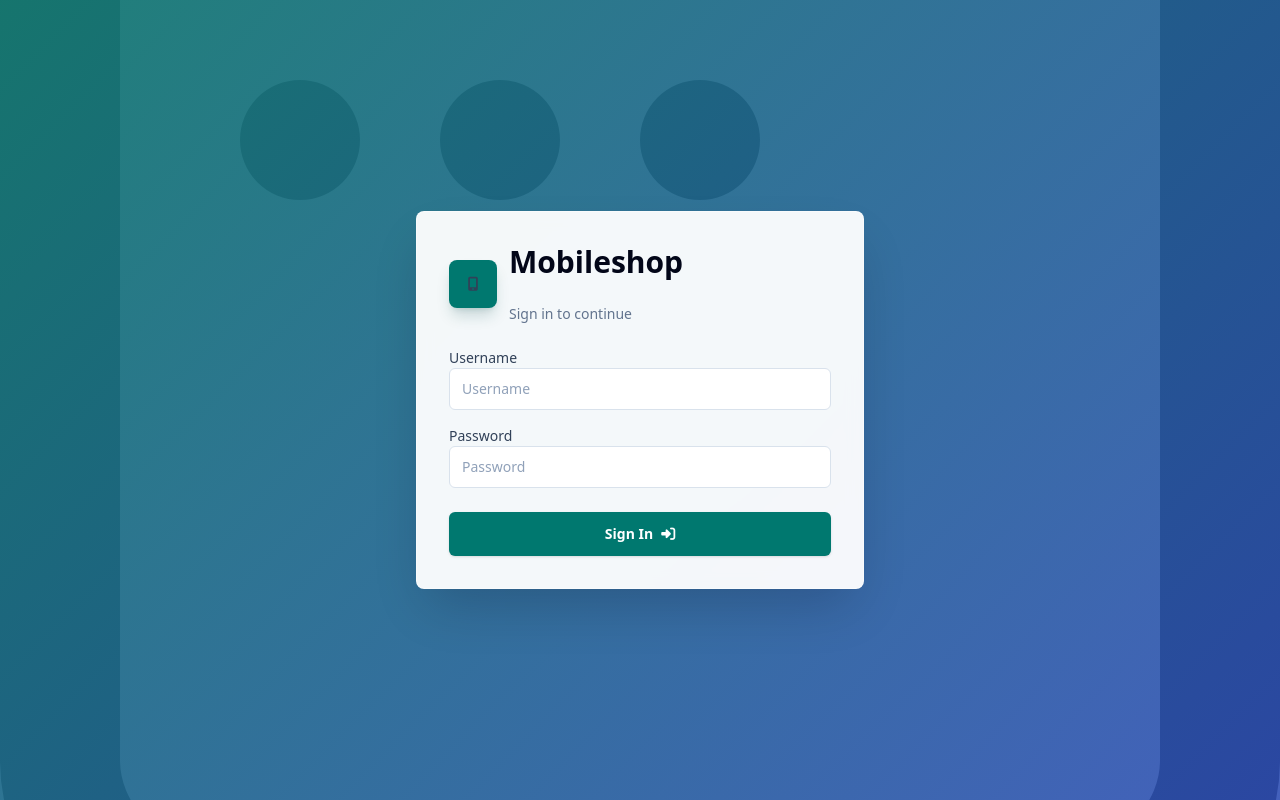
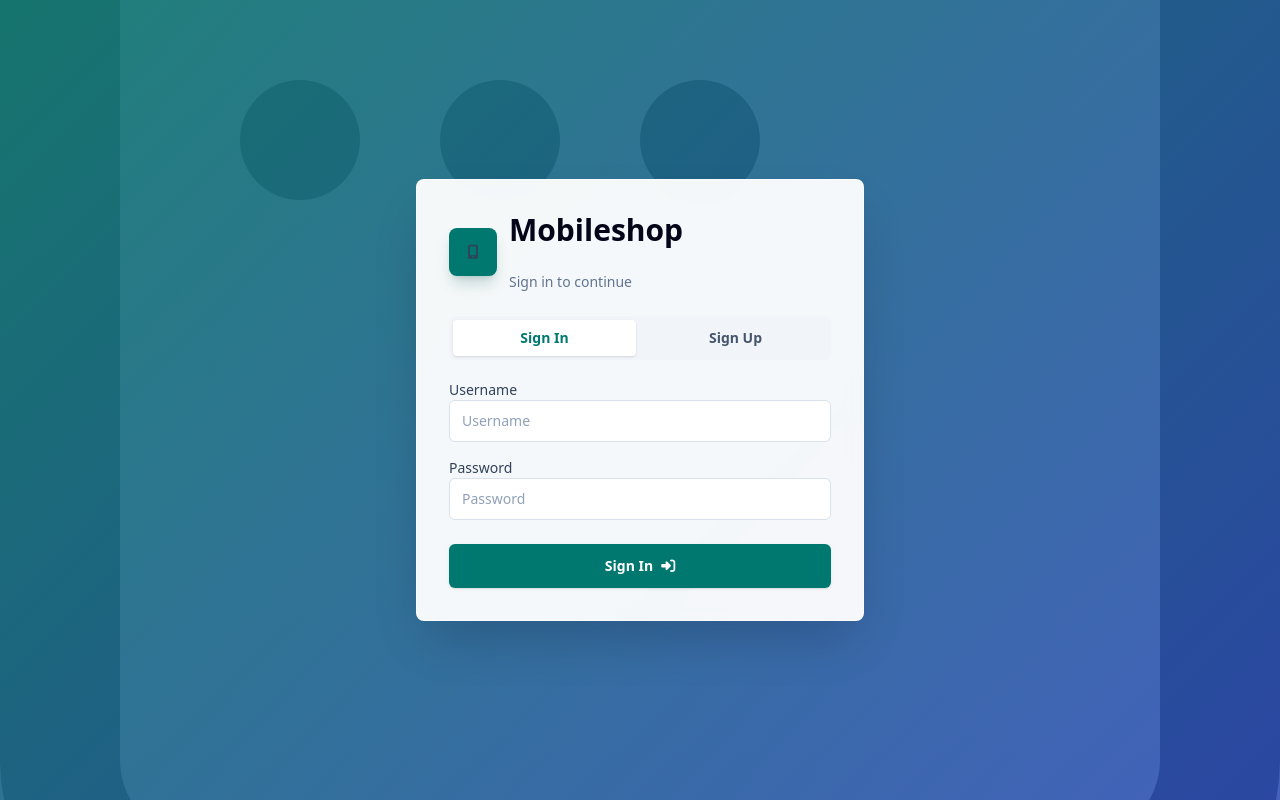
Before and after one commit to Sirichet-2300/Secondhand-mobile-phone-sales-system, a Next.js app in the folder web/my-app/: page / in a window 1280 px wide. Built offline with nearby package versions, Linux system fonts and the light colour scheme; no server answers.

Commit message:
update singup and fix edituser

```diff
--- a/web/my-app/app/backoffice/modal.tsx
+++ b/web/my-app/app/backoffice/modal.tsx
@@ -1,28 +1,40 @@
 'use client'
+
+import { ReactNode, useEffect, useState } from "react";
+import { createPortal } from "react-dom";
 
 interface ModalProps {
     title: string;
-    children: React.ReactNode;
+    children: ReactNode;
     isOpen: boolean;
     onClose: () => void;
 }
 
 export default function Modal({ title, children, isOpen, onClose }: ModalProps) {
-    return (
-        isOpen && (
-            <div className="fixed inset-0 z-50 flex items-center justify-center bg-slate-950/55 px-4 py-8 backdrop-blur-sm">
+    const [isMounted, setIsMounted] = useState(false);
+
+    useEffect(() => {
+        setIsMounted(true);
+    }, []);
+
+    if (!isMounted || !isOpen) {
+        return null;
+    }
+
+    return createPortal(
+        <div className="fixed inset-0 z-[1000] flex items-center justify-center bg-slate-950/55 px-4 py-8 text-slate-900 backdrop-blur-sm">
             <div className="w-full max-w-2xl overflow-hidden rounded-lg border border-slate-200 bg-white shadow-2xl shadow-slate-950/20">
                 <div className="flex items-center justify-between border-b border-slate-200 bg-slate-50 px-6 py-4">
                     <h2 className="text-lg font-semibold text-slate-950">{title}</h2>
-                        <button onClick={onClose} className="inline-flex h-9 w-9 items-center justify-center rounded-md text-slate-500 transition hover:bg-slate-200 hover:text-slate-900">
+                    <button type="button" onClick={onClose} className="inline-flex h-9 w-9 items-center justify-center rounded-md text-slate-500 transition hover:bg-slate-200 hover:text-slate-900">
                         <i className="fa-solid fa-xmark"></i>
                     </button>
                 </div>
-                    <div className="max-h-[75vh] overflow-auto p-6">
+                <div className="max-h-[75vh] overflow-auto p-6 text-slate-900">
                     {children}
                 </div>
             </div>
-            </div>
-        )
+        </div>,
+        document.body
     )
 }
--- a/web/my-app/app/globals.css
+++ b/web/my-app/app/globals.css
@@ -79,6 +79,14 @@ textarea::placeholder {
   @apply mt-6 inline-flex h-11 items-center justify-center gap-2 rounded-md bg-teal-700 px-5 text-sm font-semibold text-white shadow-sm transition hover:bg-teal-800 focus:outline-none focus:ring-4 focus:ring-teal-200;
 }
 
+.signin-box .signin-tab {
+  @apply m-0 h-9 rounded bg-transparent px-3 text-sm font-semibold text-slate-600 shadow-none hover:bg-white hover:text-slate-950 focus:ring-2 focus:ring-teal-100;
+}
+
+.signin-box .signin-tab-active {
+  @apply bg-white text-teal-700 shadow-sm hover:bg-white hover:text-teal-700;
+}
+
 .btn {
   @apply inline-flex min-h-10 items-center justify-center gap-2 rounded-md bg-teal-700 px-4 py-2 text-sm font-semibold text-white shadow-sm transition hover:bg-teal-800 focus:outline-none focus:ring-4 focus:ring-teal-100 disabled:cursor-not-allowed disabled:opacity-60;
 }
--- a/web/my-app/app/signin/page.tsx
+++ b/web/my-app/app/signin/page.tsx
@@ -1,38 +1,117 @@
 'use client'
-import { useState } from 'react'
+import { FormEvent, useState } from 'react'
 import { config } from '../config'
 import axios from 'axios'
 import Swal from 'sweetalert2'
 import { useRouter } from 'next/navigation'
 
+type AuthMode = 'signin' | 'signup'
+
 export default function SignIn() {
+  const [mode, setMode] = useState<AuthMode>('signin')
+  const [name, setName] = useState('')
   const [username, setUsername] = useState('')
   const [password, setPassword] = useState('')
+  const [confirmPassword, setConfirmPassword] = useState('')
+  const [isSubmitting, setIsSubmitting] = useState(false)
 
   const router = useRouter()
 
-  const handleSignIn = async () => {
-    try {
-      const payload = {
-        username: username,
-        password: password
+  const resetForm = () => {
+    setName('')
+    setUsername('')
+    setPassword('')
+    setConfirmPassword('')
   }
-      const response = await axios.post(`${config.apiUrl}/user/signin`, payload)
-      if (response.data.token !== null) {
-        localStorage.setItem('token', response.data.token)
 
-        if(response.data.level === "admin"){
+  const redirectByLevel = (level: string) => {
+    if (level === 'admin') {
       router.push('/backoffice/dashboard')
     } else {
       router.push('/backoffice/sell')
     }
-      } else {
+  }
+
+  const signInWithCredentials = async (usernameValue: string, passwordValue: string) => {
+    const response = await axios.post(`${config.apiUrl}/user/signin`, {
+      username: usernameValue,
+      password: passwordValue,
+    })
+
+    if (response.data.token !== null) {
+      localStorage.setItem('token', response.data.token)
+      redirectByLevel(response.data.level)
+      return
+    }
+
+    throw new Error('Invalid username or password')
+  }
+
+  const handleSignIn = async () => {
+    if (!username.trim() || !password.trim()) {
       Swal.fire({
         icon: 'warning',
-          title: 'Sign In Failed',
-          text: 'Invalid username or password',
-          timer: 2000
+        title: 'Missing information',
+        text: 'Please enter username and password.',
+        timer: 2000,
       })
+      return
+    }
+
+    await signInWithCredentials(username.trim(), password)
+  }
+
+  const handleSignUp = async () => {
+    const trimmedName = name.trim()
+    const trimmedUsername = username.trim()
+
+    if (!trimmedName || !trimmedUsername || !password || !confirmPassword) {
+      Swal.fire({
+        icon: 'warning',
+        title: 'Missing information',
+        text: 'Please complete all signup fields.',
+        timer: 2000,
+      })
+      return
+    }
+
+    if (password !== confirmPassword) {
+      Swal.fire({
+        icon: 'warning',
+        title: 'Password mismatch',
+        text: 'Please confirm your password again.',
+        timer: 2000,
+      })
+      return
+    }
+
+    await axios.post(`${config.apiUrl}/user/create`, {
+      name: trimmedName,
+      username: trimmedUsername,
+      password,
+      level: 'user',
+    })
+
+    Swal.fire({
+      icon: 'success',
+      title: 'Account created',
+      text: 'Signing you in now.',
+      timer: 1400,
+      showConfirmButton: false,
+    })
+
+    await signInWithCredentials(trimmedUsername, password)
+  }
+
+  const handleSubmit = async (event: FormEvent<HTMLFormElement>) => {
+    event.preventDefault()
+    setIsSubmitting(true)
+
+    try {
+      if (mode === 'signin') {
+        await handleSignIn()
+      } else {
+        await handleSignUp()
       }
     } catch (error: unknown) {
       if (axios.isAxiosError(error) && error.response?.status === 401) {
@@ -40,52 +119,110 @@ export default function SignIn() {
           icon: 'warning',
           title: 'Sign In Failed',
           text: 'Invalid username or password',
-          timer: 2000
+          timer: 2000,
         })
       } else {
         Swal.fire({
           icon: 'error',
-          title: 'Sign In Error',
+          title: mode === 'signin' ? 'Sign In Error' : 'Sign Up Error',
           text: axios.isAxiosError(error)
-            ? error.response?.data?.message ?? error.message
-            : 'An error occurred during sign in. Please try again later.',
+            ? error.response?.data?.message ?? error.response?.data?.error ?? error.message
+            : error instanceof Error
+              ? error.message
+              : 'An error occurred. Please try again later.',
         })
       }
+    } finally {
+      setIsSubmitting(false)
     }
   }
 
+  const switchMode = (nextMode: AuthMode) => {
+    setMode(nextMode)
+    resetForm()
+  }
 
   return (
     <div className='signin-container'>
-      <div className="signin-box">
+      <form className="signin-box" onSubmit={handleSubmit}>
         <div className="mb-6 flex items-center gap-3">
           <div className="flex h-12 w-12 items-center justify-center rounded-lg bg-teal-700 text-xl text-white shadow-lg shadow-teal-900/20">
             <i className="fa fa-mobile-screen-button"></i>
           </div>
           <div>
             <h1>Mobileshop</h1>
-            <p className="text-sm text-slate-500">Sign in to continue</p>
+            <p className="text-sm text-slate-500">
+              {mode === 'signin' ? 'Sign in to continue' : 'Create your staff account'}
+            </p>
           </div>
         </div>
-        <div>Username</div>
+
+        <div className="mb-5 grid grid-cols-2 gap-2 rounded-md bg-slate-100 p-1">
+          <button
+            type="button"
+            className={`signin-tab ${mode === 'signin' ? 'signin-tab-active' : ''}`}
+            onClick={() => switchMode('signin')}
+          >
+            Sign In
+          </button>
+          <button
+            type="button"
+            className={`signin-tab ${mode === 'signup' ? 'signin-tab-active' : ''}`}
+            onClick={() => switchMode('signup')}
+          >
+            Sign Up
+          </button>
+        </div>
+
+        {mode === 'signup' && (
+          <>
+            <div>Name</div>
+            <input
+              type='text'
+              placeholder='Name'
+              value={name}
+              onChange={(e) => setName(e.target.value)}
+              autoComplete='name'
+            />
+          </>
+        )}
+
+        <div className={mode === 'signup' ? 'mt-4' : ''}>Username</div>
         <input
           type='text'
           placeholder='Username'
           value={username}
           onChange={(e) => setUsername(e.target.value)}
+          autoComplete='username'
         />
+
         <div className='mt-4'>Password</div>
         <input
           type='password'
           placeholder='Password'
           value={password}
           onChange={(e) => setPassword(e.target.value)}
+          autoComplete={mode === 'signin' ? 'current-password' : 'new-password'}
         />
-        <button className='mt-4' onClick={handleSignIn}>
-          <span>Sign In</span>
-          <i className='fa fa-sign-in-alt'></i>
+
+        {mode === 'signup' && (
+          <>
+            <div className='mt-4'>Confirm Password</div>
+            <input
+              type='password'
+              placeholder='Confirm password'
+              value={confirmPassword}
+              onChange={(e) => setConfirmPassword(e.target.value)}
+              autoComplete='new-password'
+            />
+          </>
+        )}
+
+        <button className='mt-4' type='submit' disabled={isSubmitting}>
+          <span>{isSubmitting ? 'Please wait...' : mode === 'signin' ? 'Sign In' : 'Sign Up'}</span>
+          <i className={mode === 'signin' ? 'fa fa-sign-in-alt' : 'fa fa-user-plus'}></i>
         </button>
-      </div>
+      </form>
     </div>
   );
 }
```
Also changed, not shown: 2 other files (tests, documents, lock files or other folders). Lines whose indentation alone changed are shown as unchanged.
